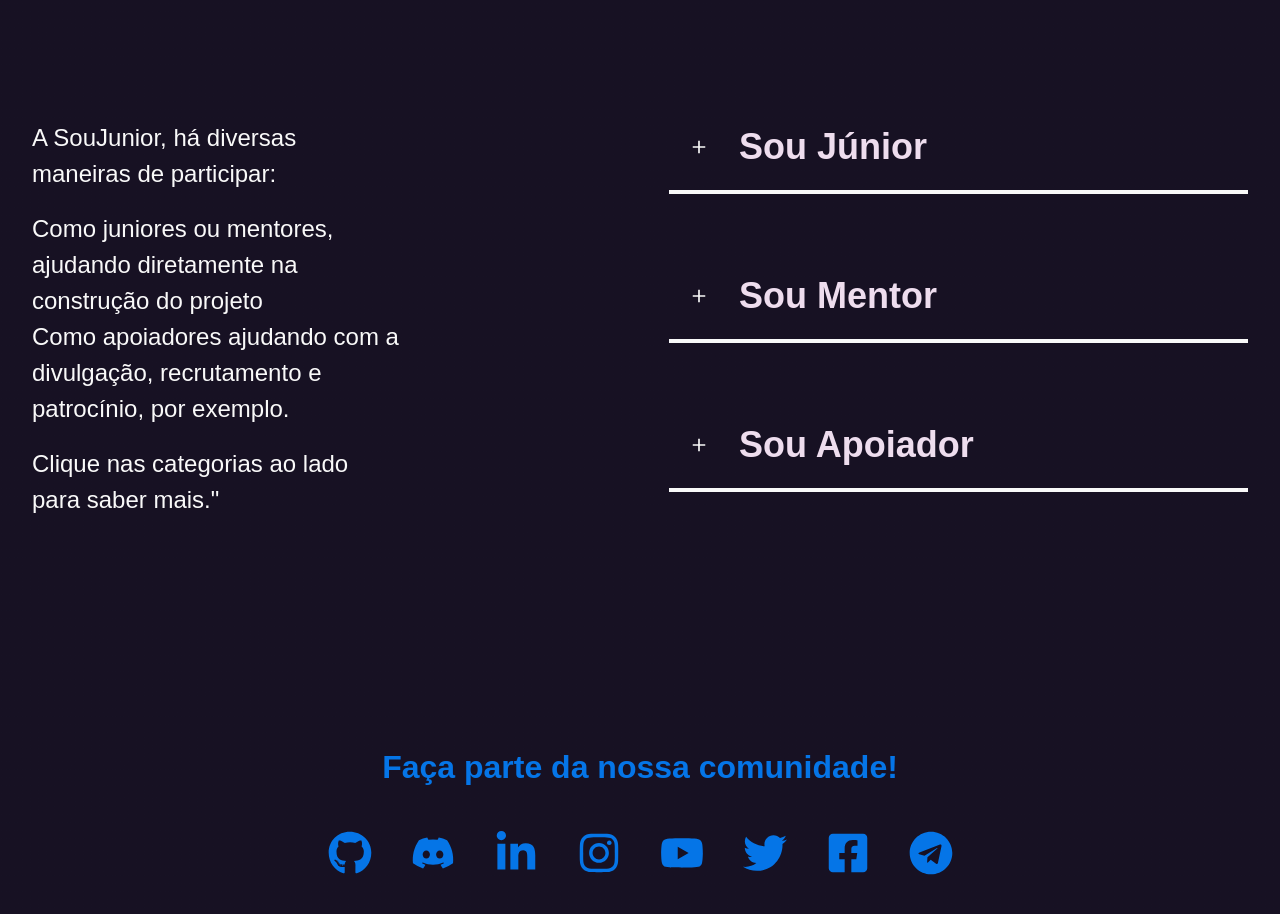
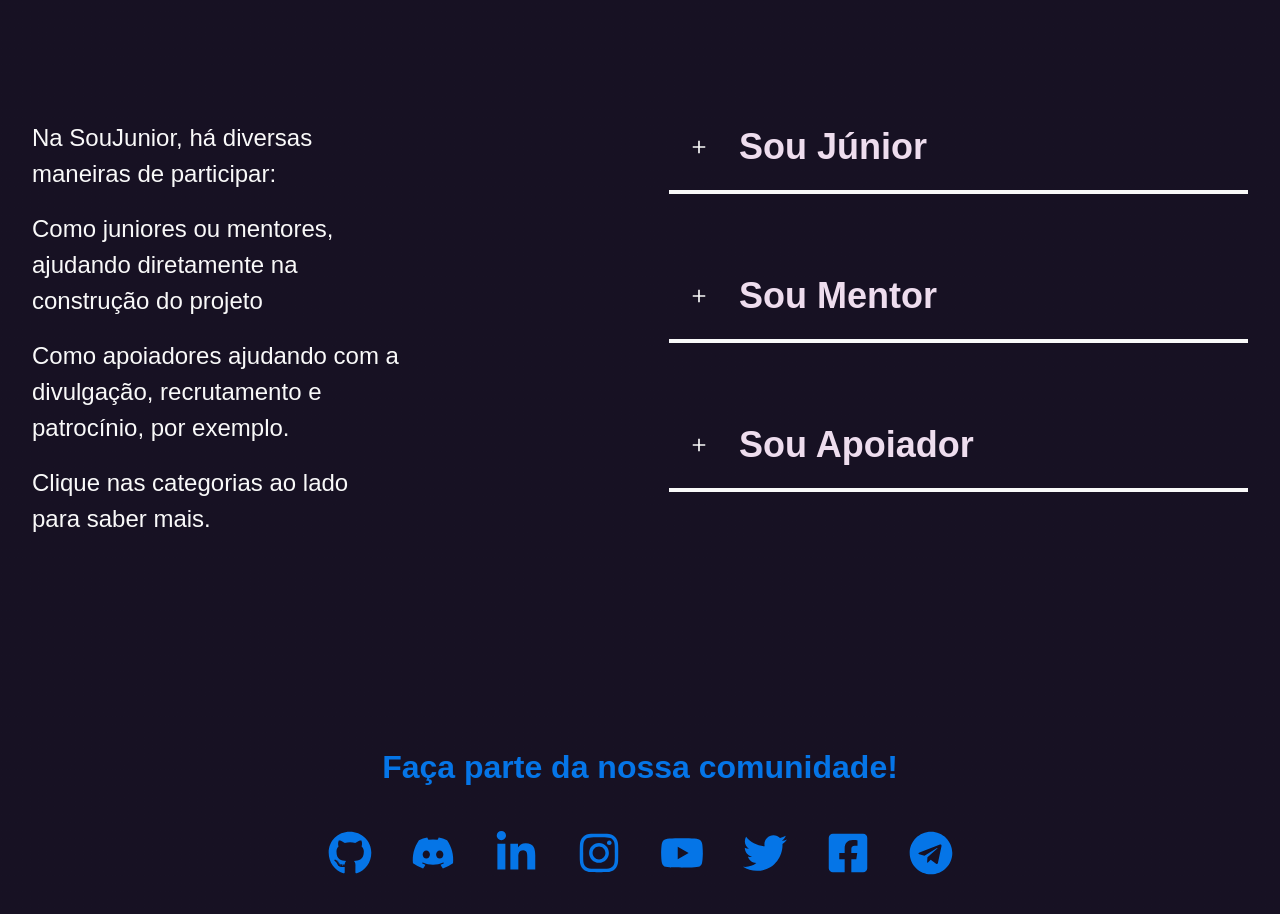
Before and after one commit to SouJunior/site-webapp, a Next.js app: page / in a window 1280 px wide. Shown: the part 4760-5674 px from the top of the page. Built offline with nearby package versions, Linux system fonts and the light colour scheme; a web font is replaced by a local one.

Commit message:
fix: correção no texto faça parte

```diff
--- a/components/Participation/Participation.module.css
+++ b/components/Participation/Participation.module.css
@@ -96,16 +96,6 @@
   margin-left: 2rem;
   font-weight: 40rem;
   margin-top: 2rem;
-}
-
-.list {
-  list-style: circle;
-}
-
-.list li {
-  display: flex;
-  justify-content: center;
-  align-items: center;
 }
 
 .rightSide {
--- a/components/Participation/index.jsx
+++ b/components/Participation/index.jsx
@@ -39,24 +39,20 @@ export const ParticipationSection = () => {
         <div className={styles.container}>
           <div className={styles.leftSide}>
             <Paragraph>
-              A SouJunior, há diversas maneiras de participar:
+              Na SouJunior, há diversas maneiras de participar:
             </Paragraph>
-            <ul className={styles.list}>
-              <li>
+
             <Paragraph>
-                  Como juniores ou mentores, ajudando diretamente na construção
-                  do projeto
+              Como juniores ou mentores, ajudando diretamente na construção do
+              projeto
             </Paragraph>
-              </li>
-              <li>
             <Paragraph>
               Como apoiadores ajudando com a divulgação, recrutamento e
               patrocínio, por exemplo.
             </Paragraph>
-              </li>
-            </ul>
+
             <Paragraph>
-              Clique nas categorias ao lado para saber mais."
+              Clique nas categorias ao lado para saber mais.
             </Paragraph>
           </div>
 
```
Lines whose indentation alone changed are shown as unchanged.
